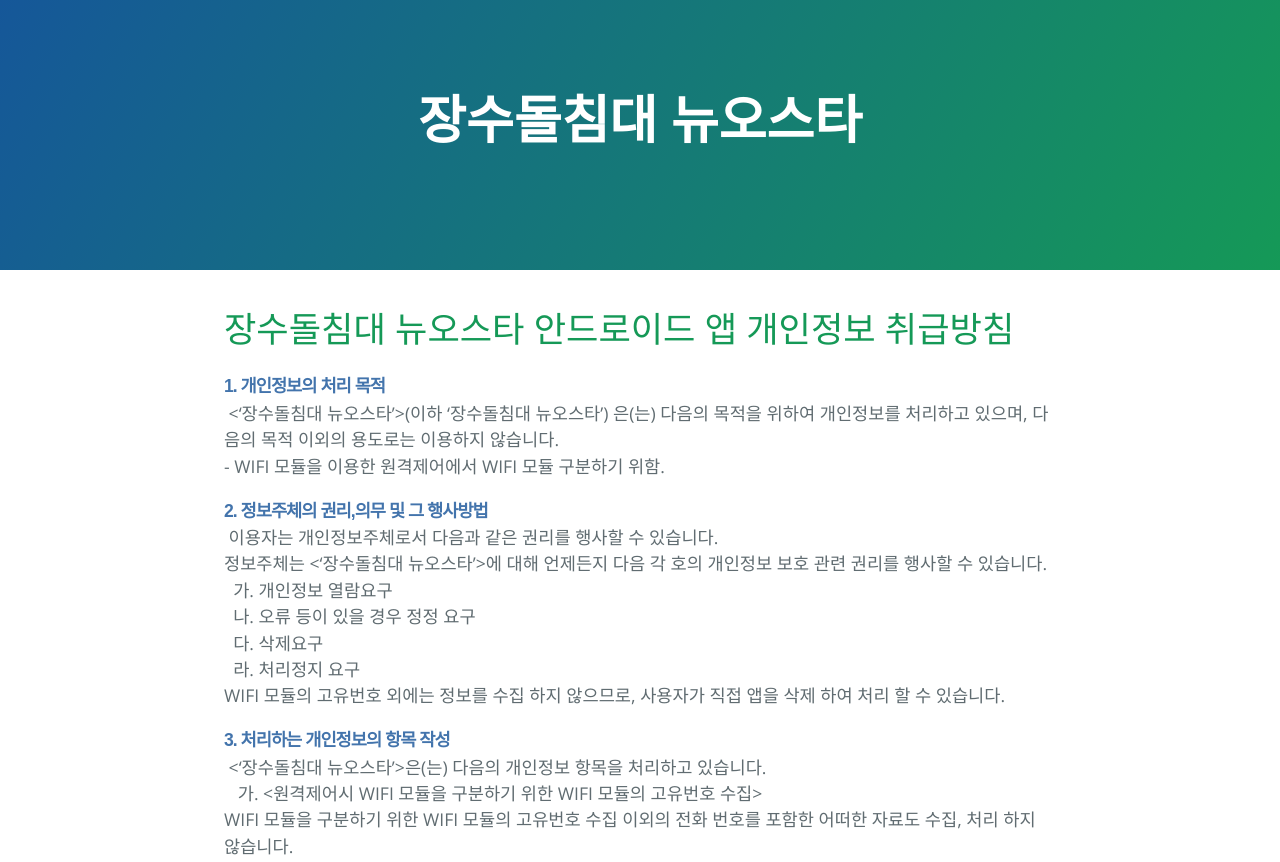
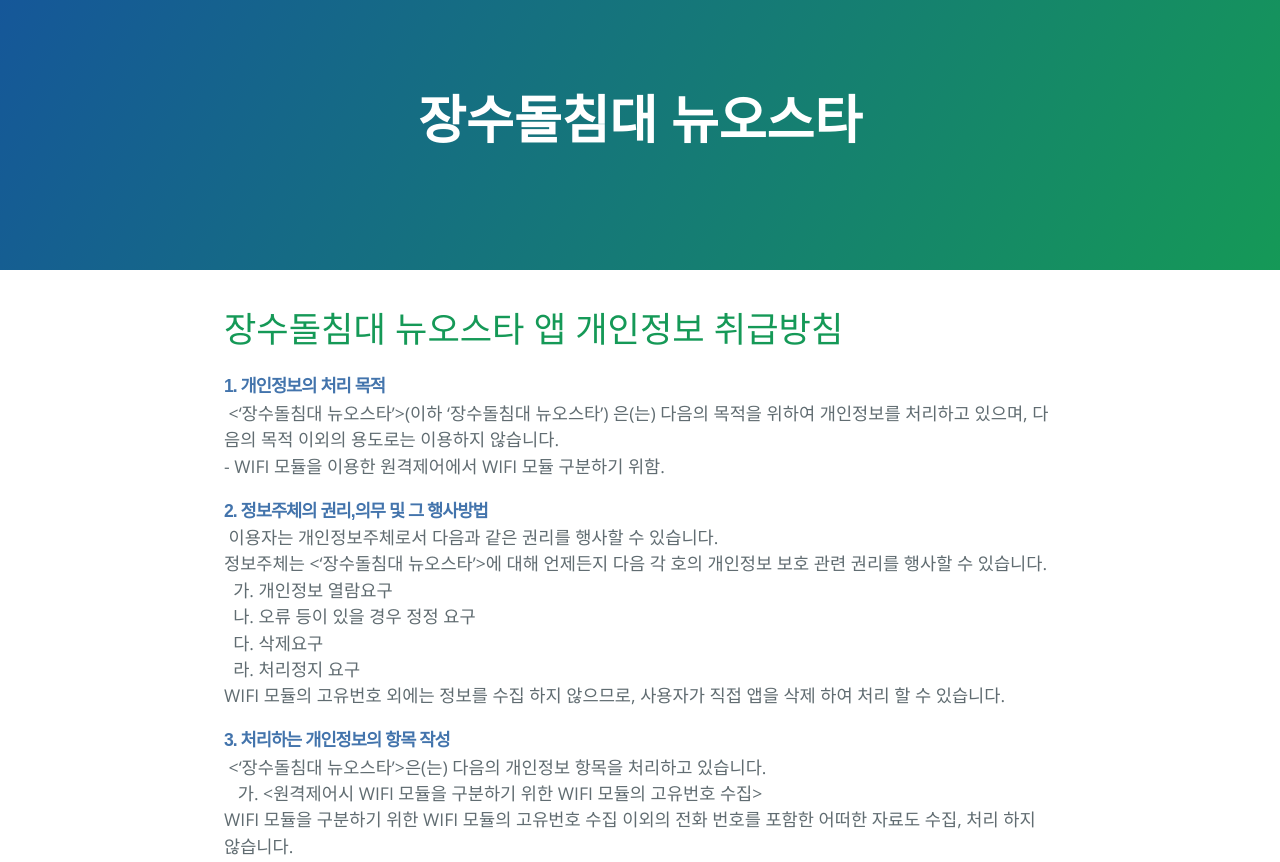
Before and after one commit to u153/jsd, a plain HTML site: page index.html in a window 1280 px wide. Shown: the top 862 px of the page. Drawn offline with nearby package versions, Linux system fonts and the light colour scheme.

Commit message:
Update index.html

```diff
--- a/index.html
+++ b/index.html
@@ -17,7 +17,7 @@
 
     <section class="main-content">
       <h1>
-<a id="장수돌침대-뉴오스타-안드로이드-앱-개인정보-취급방침" class="anchor" href="#ucc-%EC%A0%80%EC%98%A8%EC%B0%BD%EA%B3%A0-%ED%8E%98%EC%9D%B4%EC%A7%80%EC%97%90-%EC%98%A4%EC%8B%A0%EA%B2%83%EC%9D%84-%ED%99%98%EC%98%81%ED%95%A9%EB%8B%88%EB%8B%A4" aria-hidden="true"><span aria-hidden="true" class="octicon octicon-link"></span></a>장수돌침대 뉴오스타 안드로이드 앱 개인정보 취급방침</h1>
+<a id="장수돌침대-뉴오스타-앱-개인정보-취급방침" class="anchor" href="#ucc-%EC%A0%80%EC%98%A8%EC%B0%BD%EA%B3%A0-%ED%8E%98%EC%9D%B4%EC%A7%80%EC%97%90-%EC%98%A4%EC%8B%A0%EA%B2%83%EC%9D%84-%ED%99%98%EC%98%81%ED%95%A9%EB%8B%88%EB%8B%A4" aria-hidden="true"><span aria-hidden="true" class="octicon octicon-link"></span></a>장수돌침대 뉴오스타 앱 개인정보 취급방침</h1>
 
       <!--img src="https://cloud.githubusercontent.com/assets/24535230/21215193/f052f26e-c2e2-11e6-9eeb-a5c644527156.png"-->
 
```
